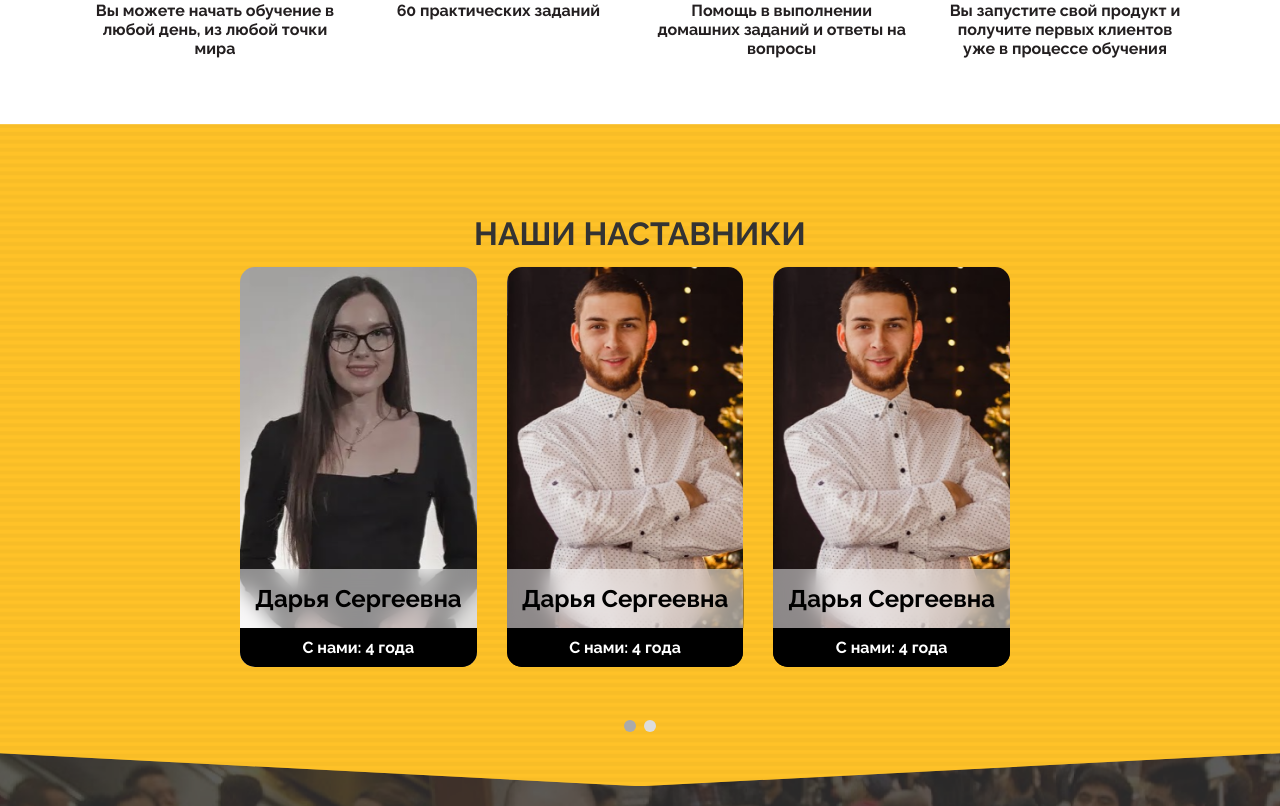
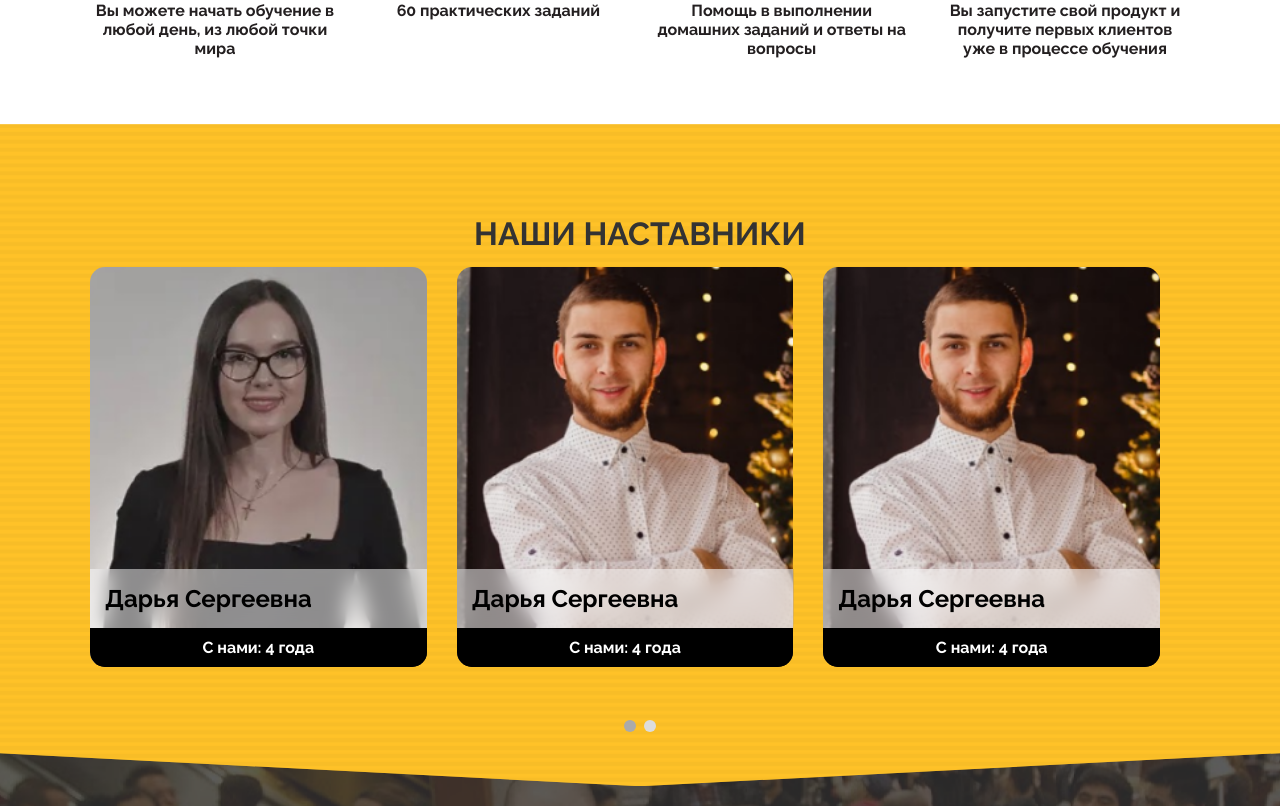
Before and after one commit to madmoronse/landos, a PHP site: page / in a window 1280 px wide. Shown: the part 1721-2527 px from the top of the page. Run offline with PHP 8.4, Linux system fonts and the light colour scheme.

Commit message:
change style

```diff
--- a/style.css
+++ b/style.css
@@ -179,7 +179,7 @@ section .text-content h2 {
     display: flex;
     flex-direction: column;
     justify-content: flex-end;
-    max-width: 250px;
+    width: 100%;
     height: 400px;
     background-repeat: no-repeat;
     background-position: top;
@@ -219,9 +219,7 @@ section .text-content h2 {
 
 /* SLIDER ДЛЯ НАСТАВНИКОВ */
 .slider{
-    display: flex;
-    justify-content: space-between;
-    margin: 0 auto;
+    width: 100%;
 }
 
 /* КНОПКИ ПЕРЕКЛЮЧЕНИЯ СЛАЙДОВ */
```
